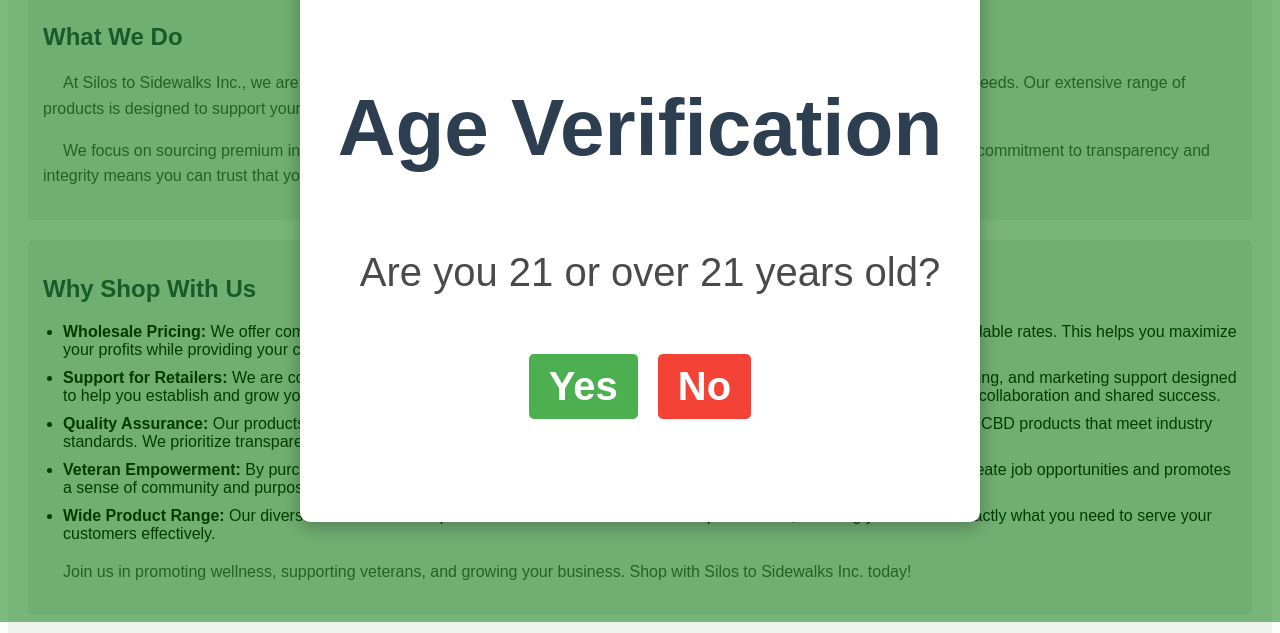
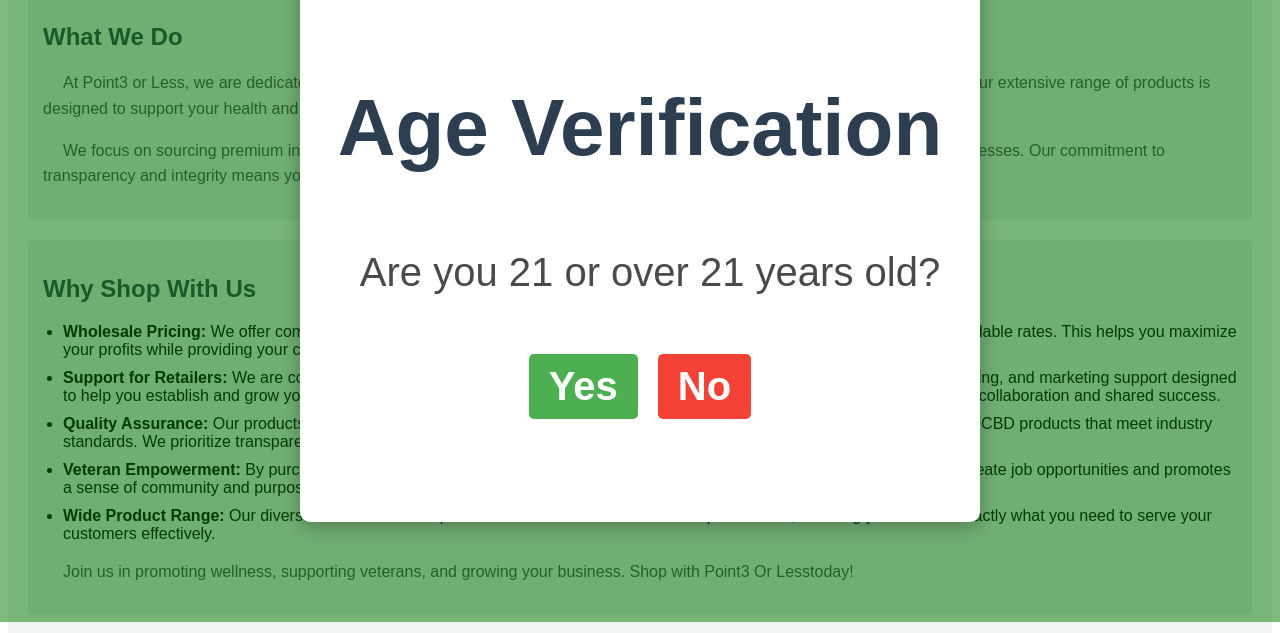
Before and after one commit to algosal/point3orless, an Angular app in the folder Point3OrLess/: page / in a window 1280 px wide. Shown: the part 178-811 px from the top of the page. Built offline with nearby package versions, Linux system fonts and the light colour scheme.

Commit message:
Documentation for Architectural Plan

```diff
--- a/Point3OrLess/src/app/components/home/home.component.html
+++ b/Point3OrLess/src/app/components/home/home.component.html
@@ -8,16 +8,16 @@
   <section class="what-we-do">
     <h2>What We Do</h2>
     <p>
-      At Silos to Sidewalks Inc., we are dedicated to providing high-quality CBD
-      health and wellness products that cater to a variety of needs. Our
-      extensive range of products is designed to support your health and
-      wellness journey, making it easier for you to find exactly what you need.
+      At Point3 or Less, we are dedicated to providing high-quality CBD health
+      and wellness products that cater to a variety of needs. Our extensive
+      range of products is designed to support your health and wellness journey,
+      making it easier for you to find exactly what you need.
     </p>
     <p>
       We focus on sourcing premium ingredients and ensuring the highest
-      standards of quality throughout our production process. Our commitment to
-      transparency and integrity means you can trust that you are receiving safe
-      and effective products.
+      standards of quality throughout our partners' production processes. Our
+      commitment to transparency and integrity means you can trust that you are
+      receiving safe and effective products.
     </p>
   </section>
 
@@ -58,7 +58,7 @@
     </ul>
     <p>
       Join us in promoting wellness, supporting veterans, and growing your
-      business. Shop with Silos to Sidewalks Inc. today!
+      business. Shop with Point3 Or Lesstoday!
     </p>
   </section>
 
--- a/Point3OrLess/src/app/components/product/product.component.html
+++ b/Point3OrLess/src/app/components/product/product.component.html
@@ -1,11 +1,12 @@
 <div class="product-container">
   @for (product of products; track product.id) {
-  <div class="product-card" (click)="viewProductDetails(product.id)">
+  <div class="product-card">
     <h3>{{ product.name }}</h3>
     <img
       [src]="product.imageUrl"
       alt="{{ product.name }}"
       class="product-image"
+      (click)="viewProductDetails(product.id)"
     />
     <p><strong>Wholesale Price:</strong> ${{ product.wholesalePrice }}</p>
     <p><strong>MSRP:</strong> ${{ product.msrp }}</p>
@@ -44,7 +45,9 @@
     </div>
 
     <!-- Hover Text -->
-    <div class="hover-text">Click for details</div>
+    <div class="hover-text" (click)="viewProductDetails(product.id)">
+      Click for details
+    </div>
   </div>
   }
 </div>
```
